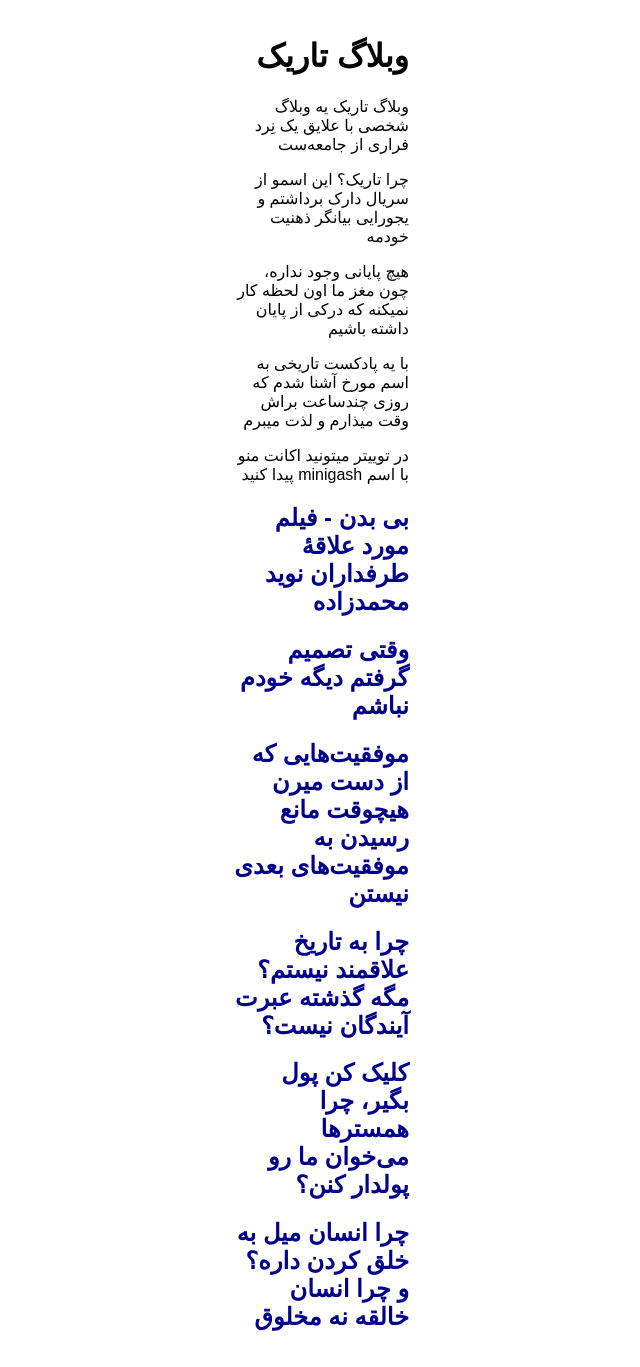
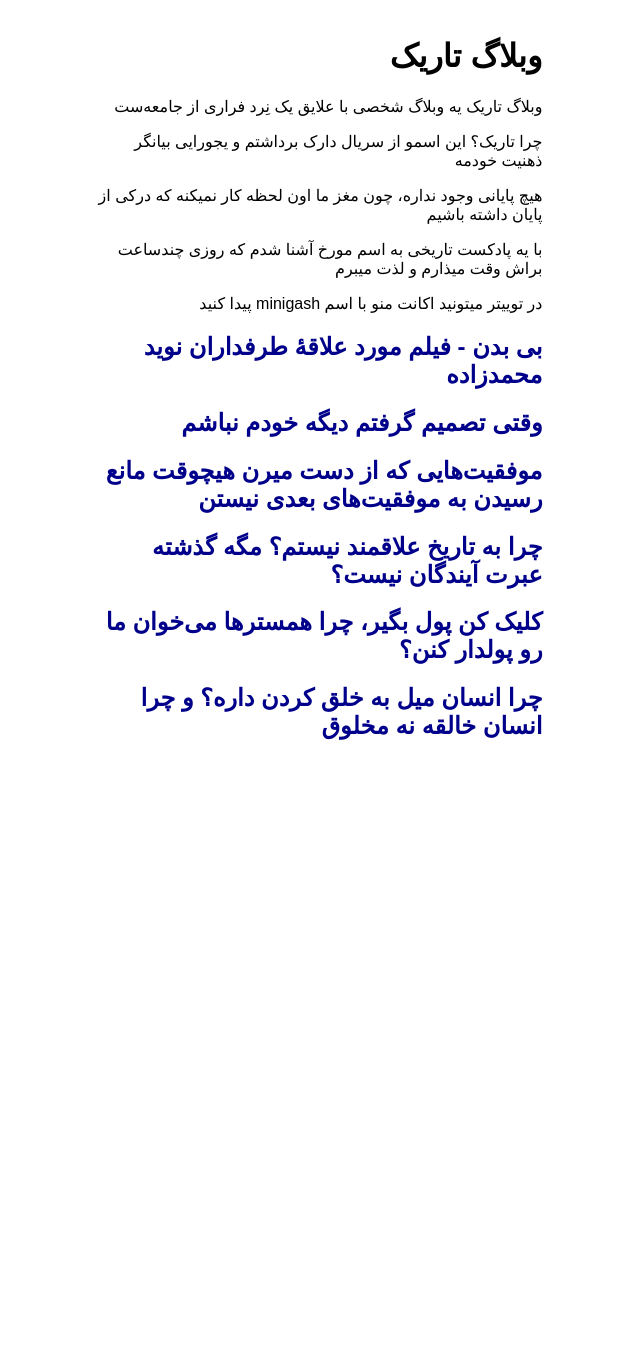
Before and after one commit to darkblog/darkblog.github.io, a Jekyll site: the page built from index.html, in a window 1280 px wide. Shown: the whole page, without its empty margins (320-960 px from the left). Built offline with Jekyll 4.4.1, drawn with Linux system fonts in a browser that asks for light colours; after the commit the page ends 900 px from its top, so only the background shows below that.

Commit message:
Update index.html

```diff
--- a/index.html
+++ b/index.html
@@ -8,7 +8,7 @@
 <title>وبلاگ تاریک</title>
 <meta name="description" content="وبلاگ تاریک یه وبلاگ شخصی با علایق یک نِرد فراری از جامعه‌ست">
 <meta name="viewport" content="width=device-width">
-<style>body{font-family:sans-serif;font-size:16px;margin:auto;padding:1em;max-width:20ch}a{text-decoration:none;color:darkblue}</style>
+<style>body{font-family:sans-serif;font-size:16px;margin:auto;padding:1em;max-width:50ch}a{text-decoration:none;color:darkblue}</style>
 </head>
 <body>
 <h1>وبلاگ تاریک</h1>
```
